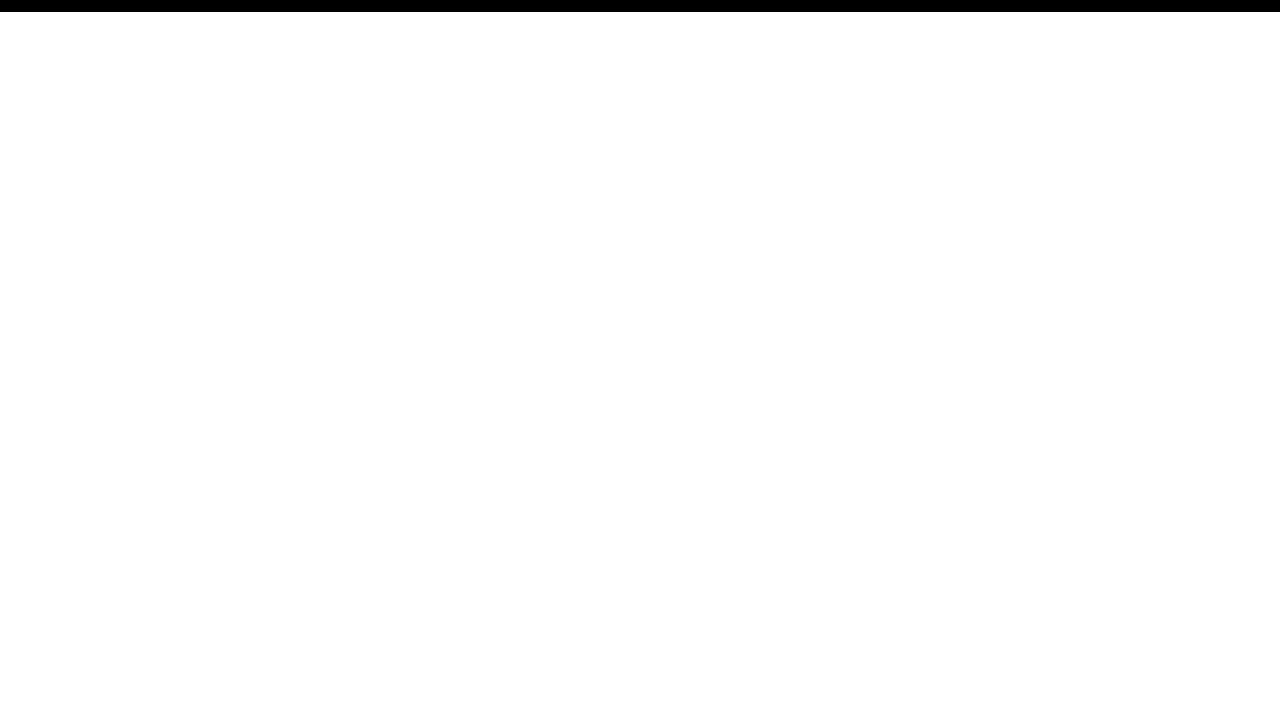
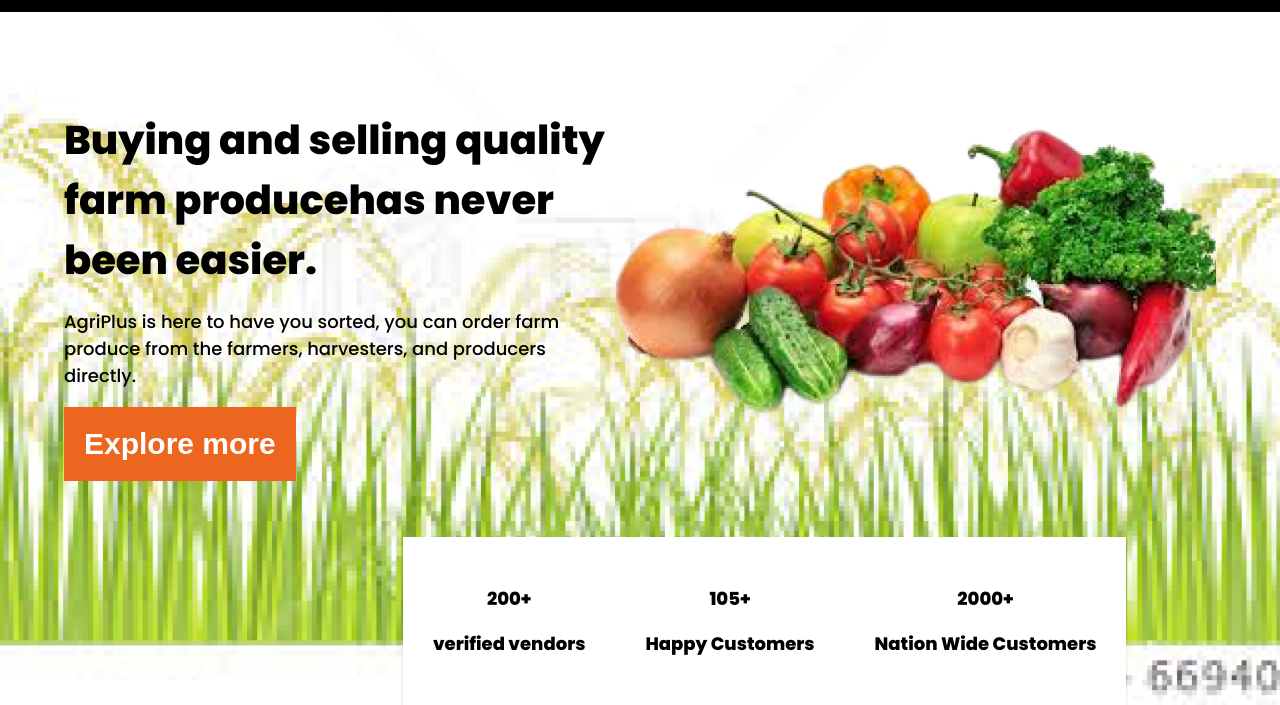
Before and after one commit to DenisOuma/agri-plus, a plain HTML site: page index.html in a window 1280 px wide. Shown: the part 115-820 px from the top of the page. Drawn offline with Linux system fonts and the light colour scheme.

Commit message:
explore more section.It will have a button that directs user to a page where they can see more about AgriPlus

```diff
--- a/assets/css/styles.css
+++ b/assets/css/styles.css
@@ -23,10 +23,13 @@ body {
 active {
 	border-bottom: 4px solid #ed661f !important;
 }
+
+/* Stling the nav Bar Section */
 .nav-prim-bar {
 	position: fixed;
 	background-color: inherit;
 	width: 1290px;
+	z-index: 4;
 	background-color: #000;
 }
 .nav-bar {
@@ -98,3 +101,74 @@ active {
 	justify-content: space-between;
 	align-items: center;
 }
+
+/* Styling the Explore more Section */
+.welcome-section {
+	width: 100%;
+}
+.welcome-section .img-element {
+	width: inherit;
+	position: relative;
+	display: flex;
+	align-items: center;
+}
+.welcome-section .img-element > img {
+	width: inherit;
+}
+.description-container {
+	display: block;
+	position: absolute !important;
+	top: 12rem;
+}
+.description-container .position-conta {
+	/* display: flex; */
+	align-items: center;
+	width: 90%;
+	margin: auto;
+}
+.description-container .position-conta > img {
+	width: 53%;
+	float: right;
+	clear: left;
+	box-sizing: border-box;
+	padding-bottom: 89px;
+}
+.position-conta > h2 {
+	font-weight: 700;
+	font-size: 40px;
+	box-sizing: border-box;
+	margin-bottom: 5px;
+	/* clear: left; */
+
+	/* margin-left: 10px; */
+}
+.position-conta > p {
+	font-weight: 500;
+	font-size: 18px;
+}
+#explor-btn {
+	cursor: pointer;
+	font-size: 30px;
+	padding: 25;
+}
+.statistics-agri {
+	position: absolute;
+	display: flex;
+	background-color: #fff;
+	right: 0;
+	bottom: 0;
+	margin-right: 12%;
+	box-shadow: rgba(0, 0, 0, 0.15) 0px 3px 3px 0px;
+}
+.statistics-agri .agri-rates {
+	justify-content: center;
+	text-align: center;
+	margin: 30px;
+}
+.statistics-agri .agri-rates > p {
+	font-weight: 650;
+	font-size: 18px;
+}
+#explor-btn:hover {
+	box-shadow: #ed661f 0px 2px 4px 0px, #ed661f 0px 2px 16px 0px;
+}
--- a/index.html
+++ b/index.html
@@ -44,6 +44,44 @@
 					</div>
 				</div>
 			</header>
+			<!-- Explore More Section -->
+			<div class="welcome-section">
+				<div class="img-element">
+					<img src="./assets/img/image 1.png" alt="wheet" />
+
+					<div class="description-container">
+						<div class="position-conta">
+							<img src="./assets/img/image 2.png" alt="Vegetables" />
+							<h2>
+								Buying and selling quality farm producehas never been easier.
+							</h2>
+							<p>
+								AgriPlus is here to have you sorted, you can order farm produce
+								from the farmers, harvesters, and producers directly.
+							</p>
+							<div class="description-explore">
+								<button id="explor-btn" class="btn default-color">
+									Explore more
+								</button>
+							</div>
+						</div>
+					</div>
+					<div class="statistics-agri">
+						<div class="agri-rates">
+							<p>200+</p>
+							<p>verified vendors</p>
+						</div>
+						<div class="agri-rates">
+							<p>105+</p>
+							<p>Happy Customers</p>
+						</div>
+						<div class="agri-rates">
+							<p>2000+</p>
+							<p>Nation Wide Customers</p>
+						</div>
+					</div>
+				</div>
+			</div>
 		</div>
 	</body>
 </html>
```
